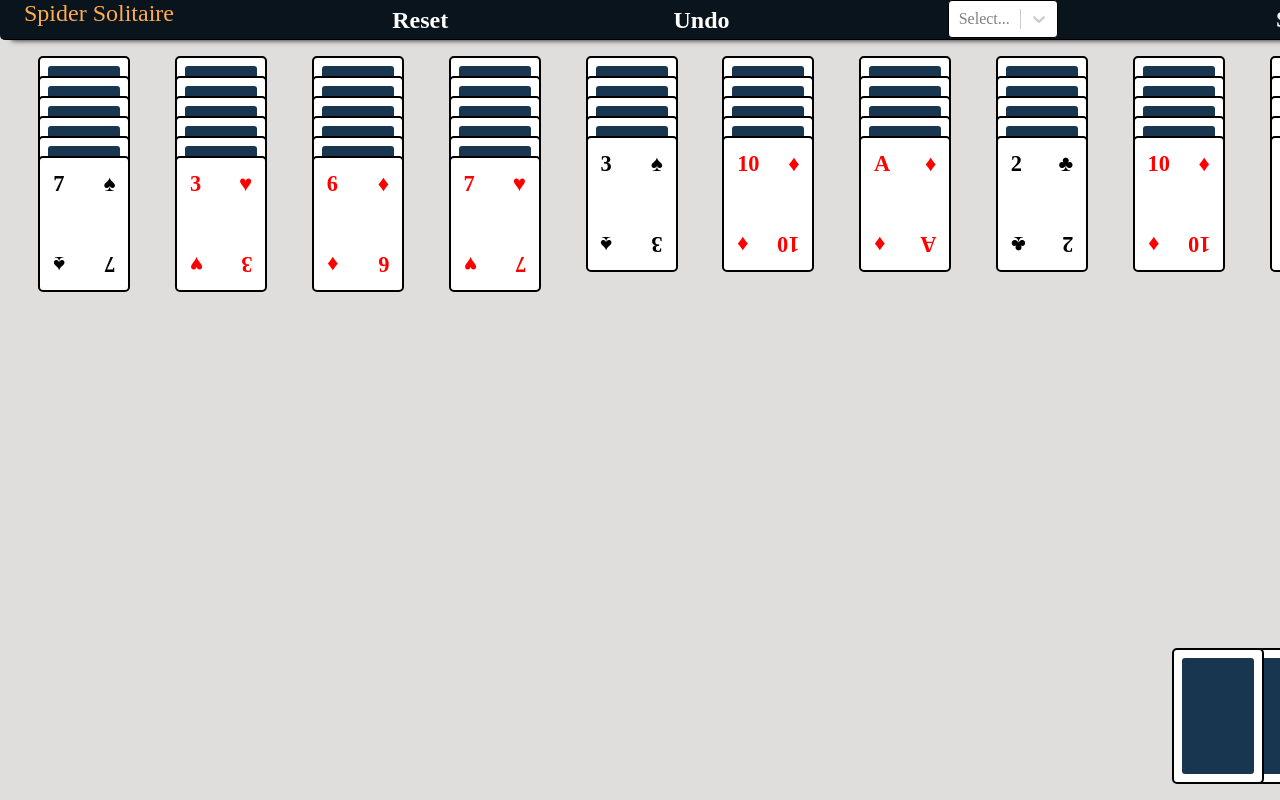
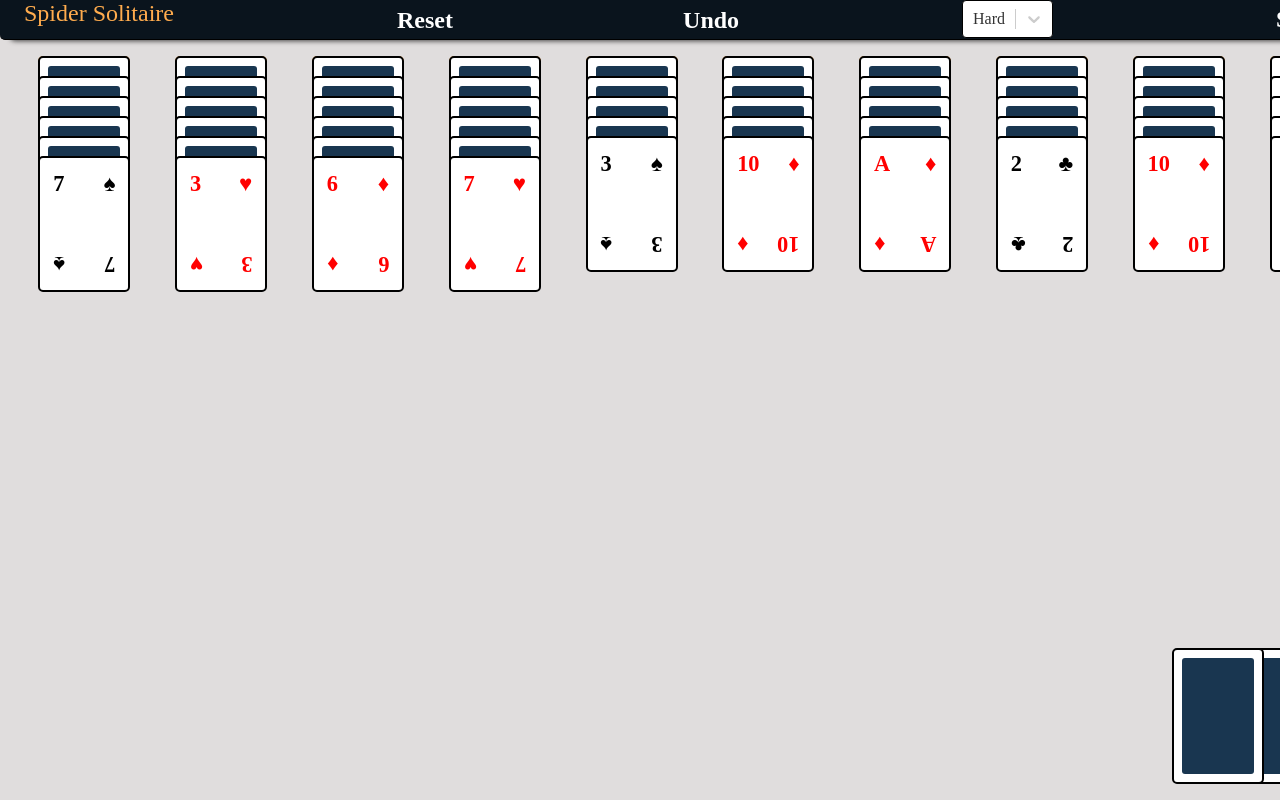
Before and after one commit to gawk2333/Spider, a React (Create React App) app: page / in a window 1280 px wide. Shown: the top 800 px of the page. Built offline with nearby package versions, Linux system fonts and the light colour scheme; the HTML template or start-up script is replaced by a standard one.

Commit message:
Fixed react-select error

```diff
--- a/src/components/partial/HeaderBar.jsx
+++ b/src/components/partial/HeaderBar.jsx
@@ -30,7 +30,7 @@ export default function HeaderBar ({ mode, setMode, score, undo, reset }) {
       <div className='spacer'/>
       <Select
         styles={customStyles}
-        value={mode}
+        defaultValue={options[2]}
         onChange={(e) => setMode(e.value)}
         options={options}/>
       <div className='spacer'></div>
```
